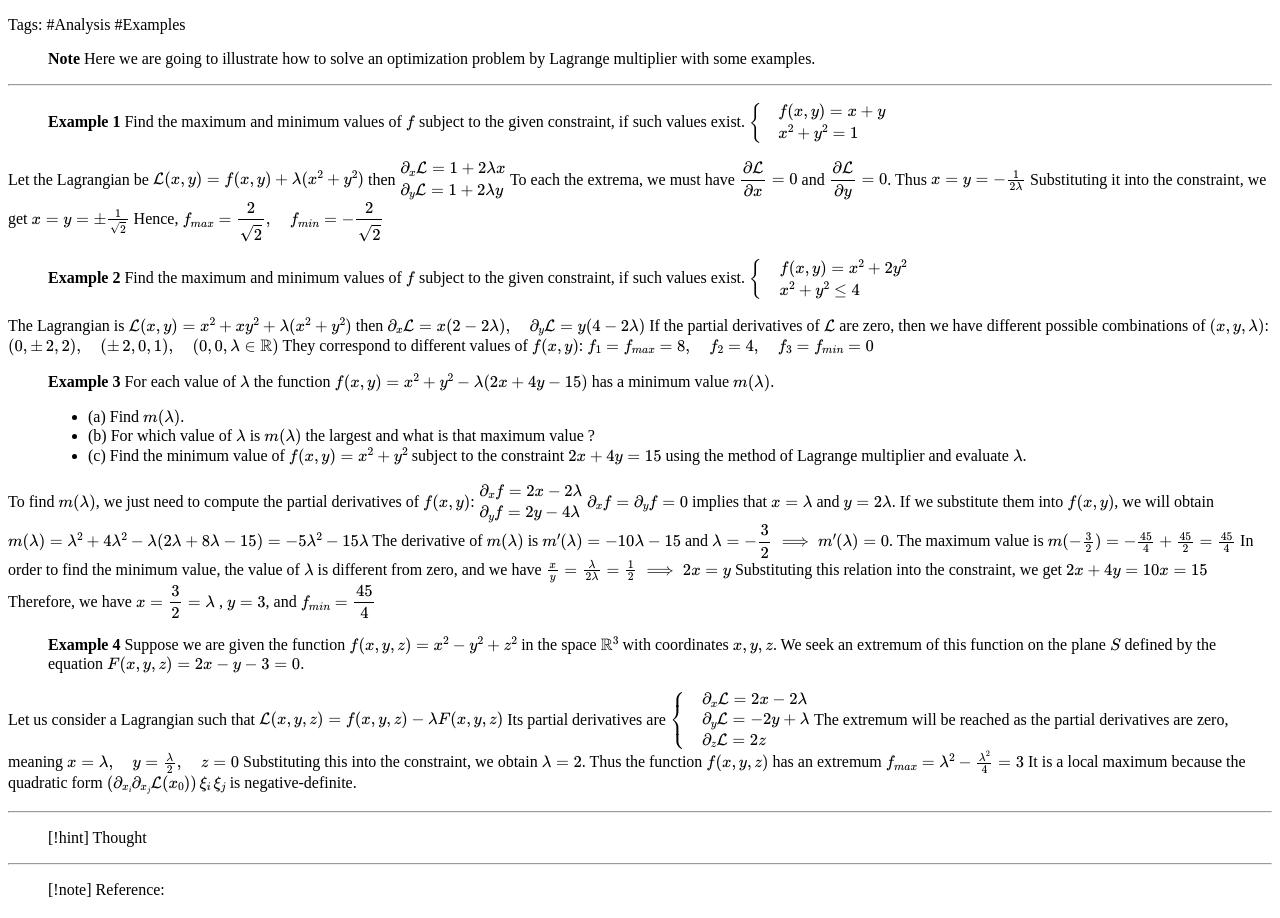
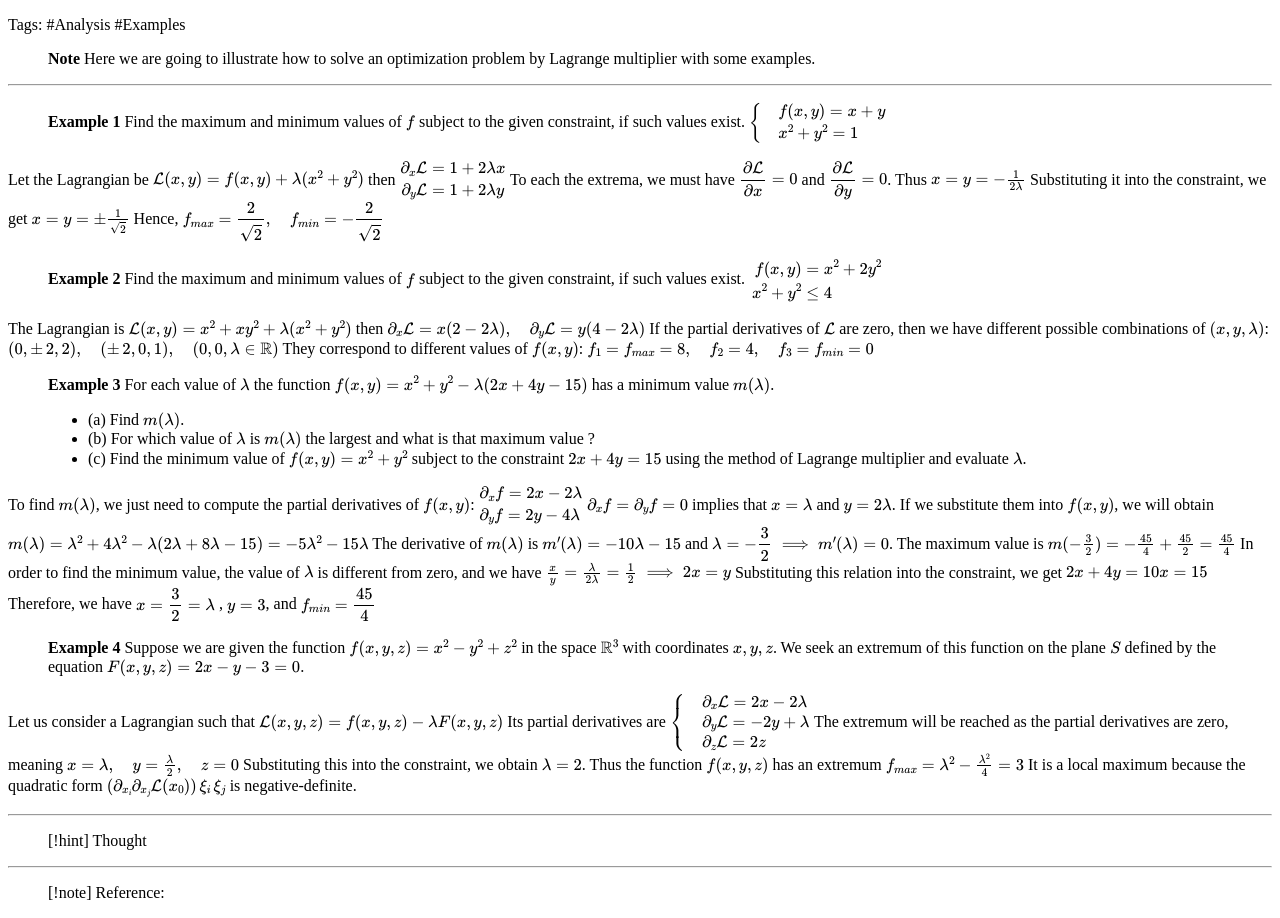
Before and after one commit to LIN-RQ/Math-Notes, a Jekyll site: the page built from lagrange-multipliers.md, in a window 1280 px wide. Built offline with Jekyll 4.4.1, drawn with Linux system fonts in a browser that asks for light colours.

Commit message:
Improve formatting and clarity of examples in document
Refactor examples and formatting for clarity in lagrange-multipliers.md.

```diff
--- a/lagrange-multipliers.md
+++ b/lagrange-multipliers.md
@@ -12,14 +12,33 @@
 ---
 > **Example 1**
 > Find the maximum and minimum values of $f$ subject to the given constraint, if such values exist.
-> $$\begin{cases} & f(x,y) = x+y \\ & x^2 + y^2 = 1 \end{cases} $$
+> $$
+> \begin{cases} & f(x,y) = x+y \\ &
+> x^2 + y^2 = 1 \end{cases}
+> $$
 
-Let the Lagrangian be $$\mathcal{L}(x,y) = f(x,y) + \lambda(x^2+y^2)$$ then $$\begin{split} & \partial_x \mathcal{L} = 1 + 2 \lambda x \\ & \partial_y \mathcal{L} = 1 + 2 \lambda y \end{split} $$ To each the extrema, we must have $\dfrac{\partial \mathcal{L}}{\partial x} = 0$ and $\dfrac{\partial \mathcal{L}}{\partial y} = 0$. Thus $$x= y = -\frac{1}{2\lambda}$$ Substituting it into the constraint, we get $$x = y = \pm \frac{1}{\sqrt{2}} $$ Hence, $$f_{max} = \dfrac{2}{\sqrt{2}}, \quad f_{min} = -\dfrac{2}{\sqrt{2}}$$
+Let the Lagrangian be
+$$
+\mathcal{L}(x,y) = f(x,y) + \lambda(x^2+y^2)
+$$
+then $$
+\begin{aligned}  \partial_x \mathcal{L} & = 1 + 2 \lambda x \\
+ \partial_y \mathcal{L} & = 1 + 2 \lambda y
+ \end{aligned}
+ $$
+To each the extrema, we must have $\dfrac{\partial \mathcal{L}}{\partial x} = 0$ and $\dfrac{\partial \mathcal{L}}{\partial y} = 0$. Thus
+ $$
+ x= y = -\frac{1}{2\lambda}$$ Substituting it into the constraint, we get $$x = y = \pm \frac{1}{\sqrt{2}}
+ $$
+ Hence,
+ $$
+ f_{max} = \dfrac{2}{\sqrt{2}}, \quad f_{min} = -\dfrac{2}{\sqrt{2}}
+ $$
 
 
 >  **Example 2**
 > Find the maximum and minimum values of $f$ subject to the given constraint, if such values exist.
-> $$\begin{cases} & f(x,y) = x^2+2y^2 \\ & x^2 + y^2 \le 4 \end{cases} $$
+> $$\begin{aligned}  f(x,y) &= x^2+2y^2 \\  x^2 + y^2  &\le 4 \end{aligned} $$
 
 The Lagrangian is  $$\mathcal{L}(x,y) = x^2 + xy^2 + \lambda(x^2 + y^2)$$ then $$ \partial_x \mathcal{L} = x(2-2\lambda),\quad \partial_y \mathcal{L} = y(4-2\lambda) $$ If the partial derivatives of $\mathcal{L}$ are zero, then we have different possible combinations of $(x,y,\lambda)$: $$(0,\pm \, 2,2), \quad (\pm \, 2,0,1), \quad(0,0,\lambda \in \mathbb{R})$$
 They correspond to different values of $f(x,y)$: $$f_1 = f_{max} = 8, \quad f_2 = 4,\quad f_3= f_{min}=0$$
@@ -38,7 +57,12 @@
 > **Example 4**
 > Suppose we are given the function $$f(x,y,z) = x^2 - y^2 + z^2$$ in the space $\mathbb{R}^3$ with coordinates $x, y, z$. We seek an extremum of this function on the plane $S$ defined by the equation $$F(x,y,z) = 2x-y-3 = 0.$$
 
-Let us consider a Lagrangian such that $$\mathcal{L}(x,y,z) = f(x,y,z) - \lambda F(x,y,z)$$ Its partial derivatives are $$\begin{cases} & \partial_x \mathcal{L} = 2x-2\lambda \\ & \partial_y \mathcal{L} = -2y + \lambda \\ & \partial_z\mathcal{L} = 2z  \end{cases}$$
+Let us consider a Lagrangian such that $$\mathcal{L}(x,y,z) = f(x,y,z) - \lambda F(x,y,z)$$ Its partial derivatives are
+$$
+\begin{cases} & \partial_x \mathcal{L} = 2x-2\lambda \\ & \partial_y \mathcal{L} = -2y + \lambda \\
+& \partial_z\mathcal{L} = 2z
+\end{cases}
+$$
 The extremum will be reached as the partial derivatives are zero, meaning $$x= \lambda, \quad y = \frac{\lambda}{2},\quad z = 0$$
 Substituting this into the constraint, we obtain $\lambda = 2$. Thus the function $f(x,y,z)$ has an extremum $$f_{max} = \lambda^2 - \frac{\lambda^2}{4} = 3$$ It is a local maximum because the quadratic form $$(\partial_{x_i}\partial_{x_j}\mathcal{L}(x_0)) \, \xi_i \,\xi_j$$ is negative-definite.
 
```
